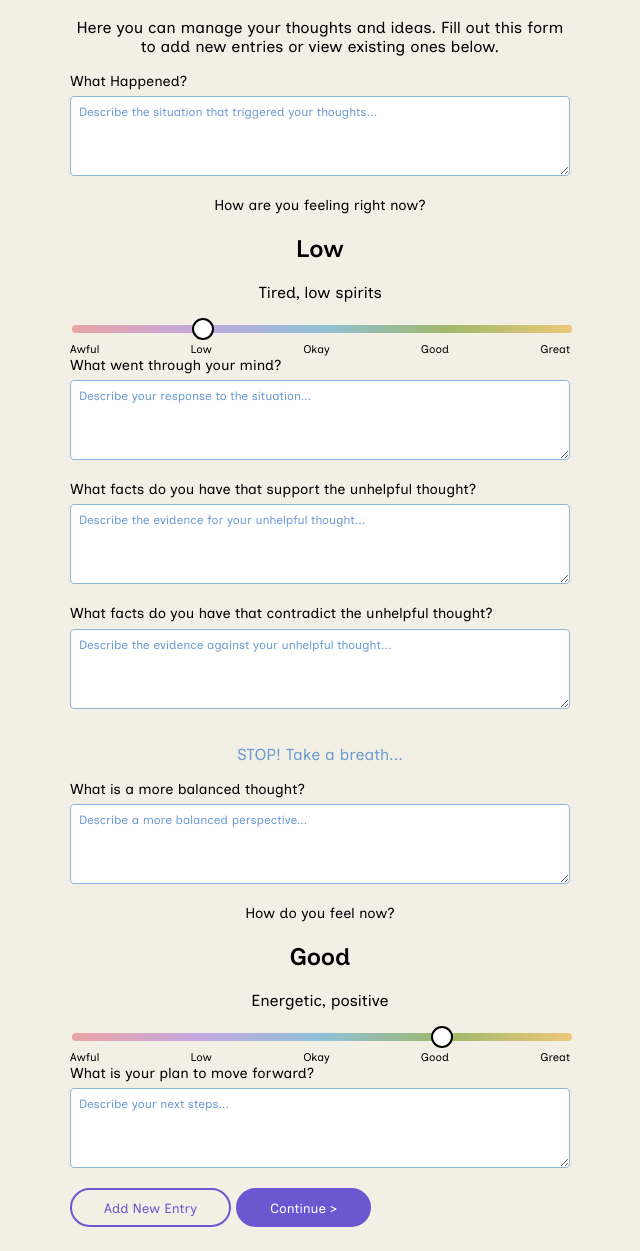
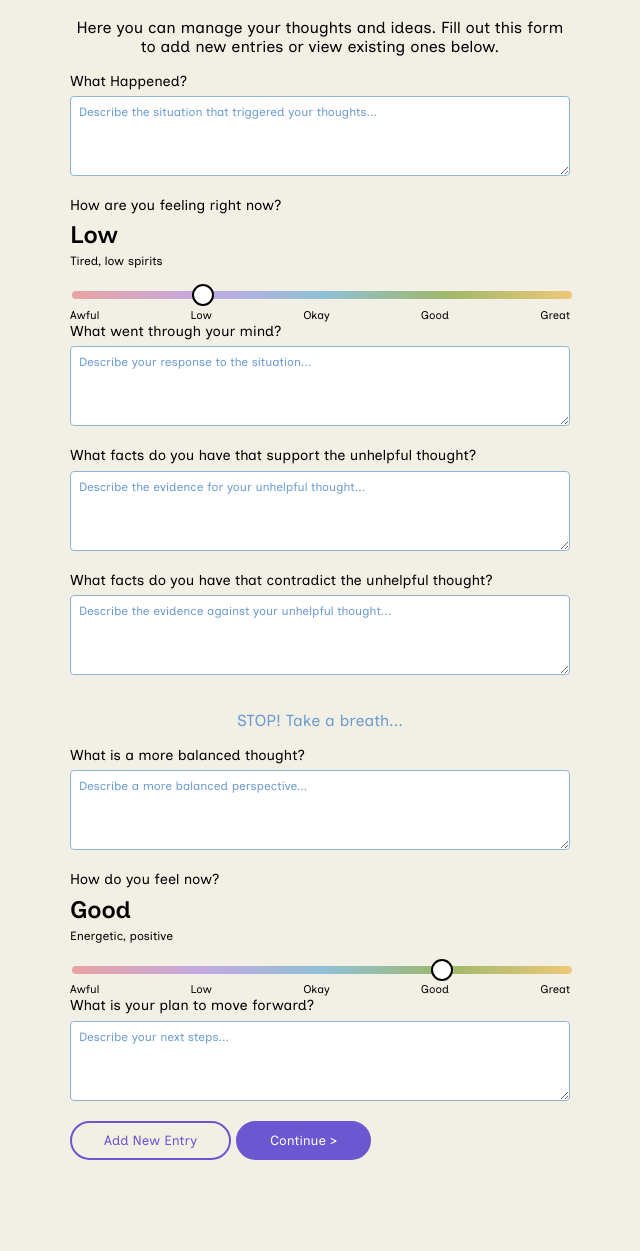
Before and after one commit to JudyAlazemi/ThoughtLog, a PHP site: page /dashboard.php in a window 1280 px wide. Shown: the part 154-1405 px from the top of the page, without its empty margins (320-960 px from the left). After the commit the page ends 1314 px from the top, so only its background shows below. Run offline with PHP 8.4, Linux system fonts and the light colour scheme.

Commit message:
tweaked css

```diff
--- a/assets/style.css
+++ b/assets/style.css
@@ -45,7 +45,6 @@ body {
 
 .question {
     margin-bottom: 1.5rem;
-    margin: 1.5rem;
 }
 
 label {
@@ -106,9 +105,18 @@ input[type="range"]::-moz-range-thumb {
 }
 
 .q2, .q7 {
-    text-align: center;
+    text-align: left;
 }
 
+.q2 h2, .q7 h2 {
+    font-size: 1.5rem;
+    margin: 0.3rem 0;
+}
+
+.q2 p, .q7 p {
+    font-size: 0.75rem;
+    margin: 0 0 1rem;
+}
 .form-comment {
     text-align: center;
     color: #6c9bd1;
```
